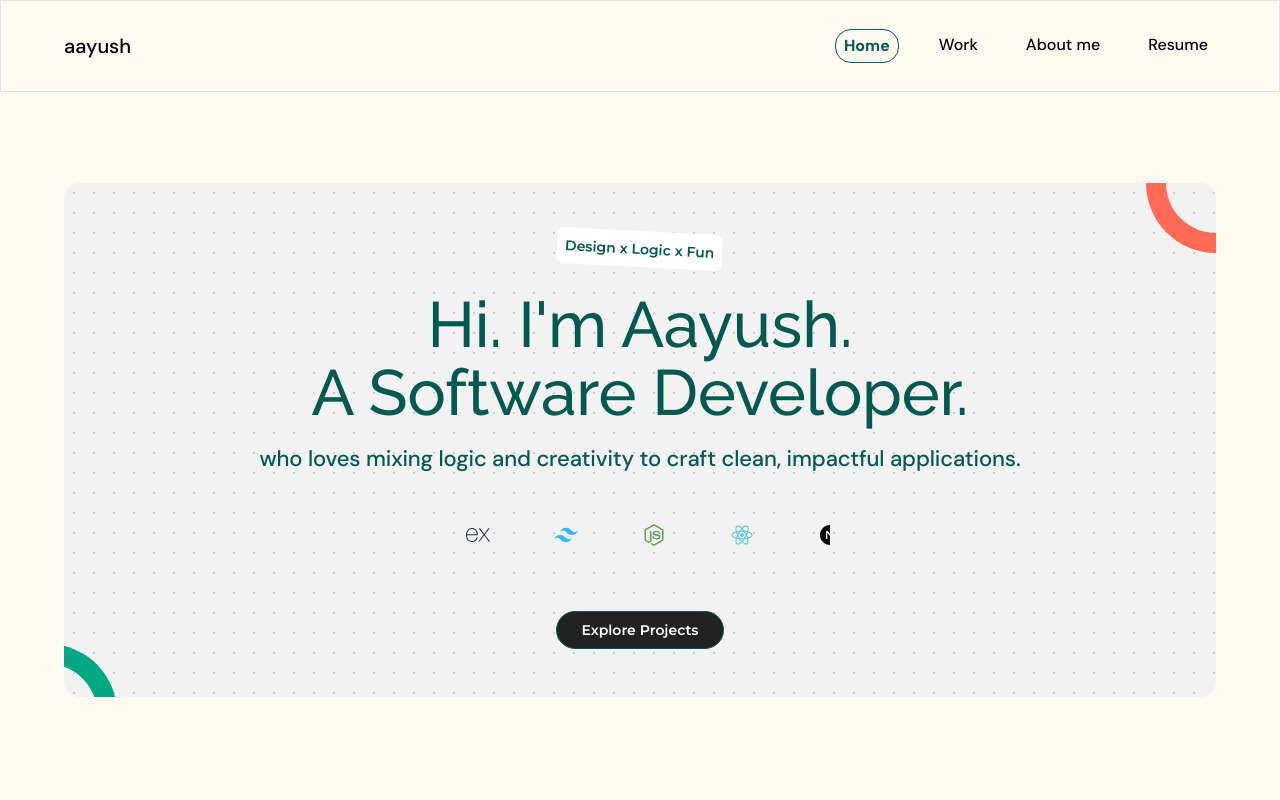
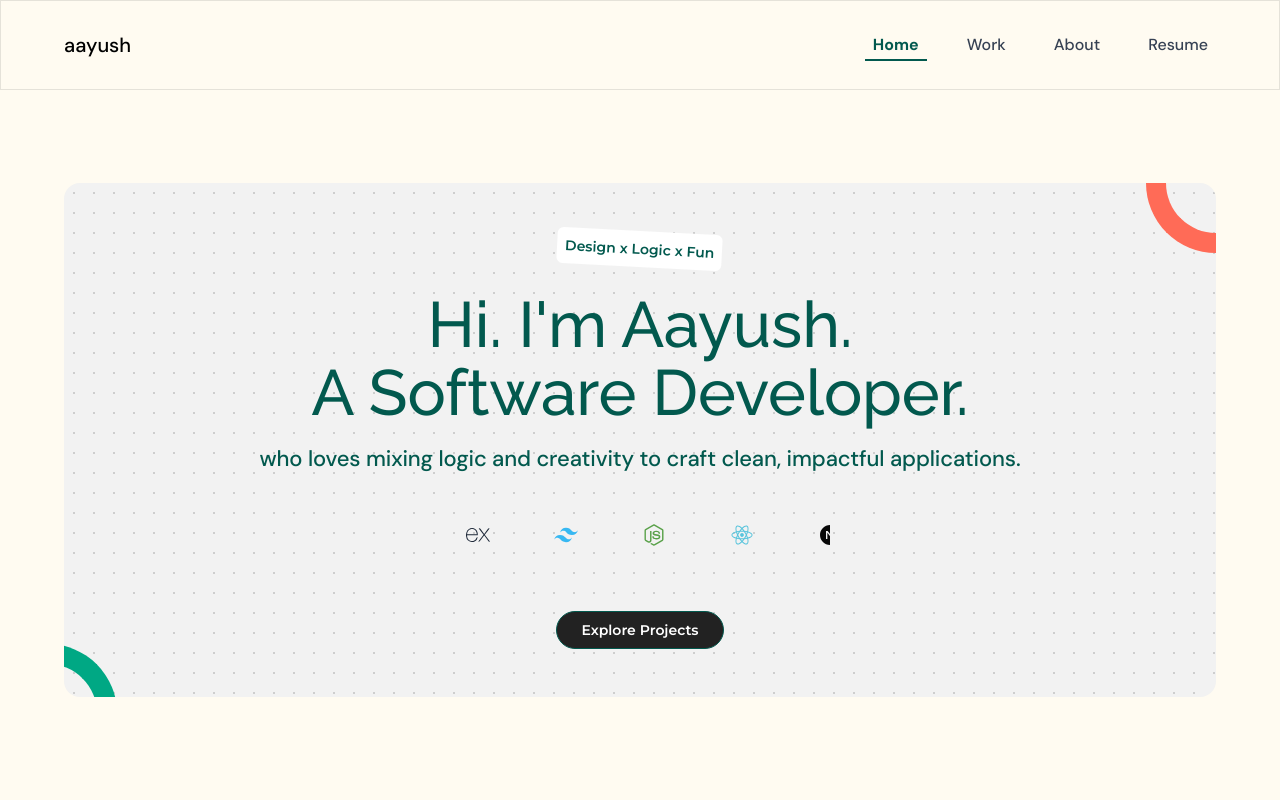
Before and after one commit to Aayush-chalise/portfolio, a React (Vite) app in the folder frontend/myportfolio/: page / in a window 1280 px wide. Shown: the top 800 px of the page. Built offline with nearby package versions, Linux system fonts and the light colour scheme.

Commit message:
add bottom border effect to navlinks

```diff
--- a/frontend/myportfolio/src/components/Nav.jsx
+++ b/frontend/myportfolio/src/components/Nav.jsx
@@ -7,40 +7,67 @@ const Nav = () => {
         <div className="text-lg sm:text-xl hidden md:block">aayush</div>
         <div className="hidden md:flex">
           <ul className="flex gap-6 sm:gap-8">
-            <NavLink
-              className={({ isActive }) =>
-                isActive
-                  ? " border text-theme-green font-bold px-2 py-1 rounded-2xl hover:bg-[#C1D6C3]"
-                  : "px-2 py-1 rounded-full hover:bg-[#C1D6C3]"
+            <NavLink className="relative" to="/">
+              {({ isActive }) => (
+                <div className="relative px-2 py-1">
+                  <span
+                    className={
+                      isActive ? "text-theme-green font-bold" : "text-gray-700"
                     }
-              to="/"
                   >
                     Home
+                  </span>
+
+                  <span
+                    className={`absolute left-0 bottom-0 h-[2px] bg-theme-green transition-all duration-300 ${
+                      isActive ? "w-full" : "w-0"
+                    }`}
+                  />
+                </div>
+              )}
             </NavLink>
-            <NavLink
-              className={({ isActive }) =>
-                isActive
-                  ? "border text-theme-green font-bold px-2 py-1 rounded-2xl hover:bg-[#C1D6C3]"
-                  : "px-2 py-1 rounded-full hover:bg-[#C1D6C3]"
+            <NavLink className="relative" to="/projects">
+              {({ isActive }) => (
+                <div className="relative px-2 py-1">
+                  <span
+                    className={
+                      isActive ? "text-theme-green font-bold" : "text-gray-700"
                     }
-              to="/projects"
                   >
                     Work
+                  </span>
+
+                  <span
+                    className={`absolute left-0 bottom-0 h-[2px] bg-theme-green transition-all duration-300 ${
+                      isActive ? "w-full" : "w-0"
+                    }`}
+                  />
+                </div>
+              )}
             </NavLink>
 
-            <NavLink
-              className={({ isActive }) =>
-                isActive
-                  ? "border text-theme-green font-bold px-2 py-1 rounded-2xl hover:bg-[#C1D6C3]"
-                  : "px-2 py-1 rounded-full hover:bg-[#C1D6C3]"
+            <NavLink className="relative" to="/about">
+              {({ isActive }) => (
+                <div className="relative px-2 py-1">
+                  <span
+                    className={
+                      isActive ? "text-theme-green font-bold" : "text-gray-700"
                     }
-              to="/about"
                   >
-              About me
+                    About
+                  </span>
+
+                  <span
+                    className={`absolute left-0 bottom-0 h-[2px] bg-theme-green transition-all duration-300 ${
+                      isActive ? "w-full" : "w-0"
+                    }`}
+                  />
+                </div>
+              )}
             </NavLink>
 
             <a
-              className="px-2 py-1 rounded-full hover:bg-[#C1D6C3]"
+              className="px-2 py-1 text-gray-700 "
               href="Aayush_Chalise.pdf"
               target="_blank"
             >
@@ -49,42 +76,69 @@ const Nav = () => {
           </ul>
         </div>
 
-        <div className="flex justify-center items-center max-w-[370px] px-1.5 sm:px-3 md:py-3  sm:max-w-[450px] md:hidden   rounded-2xl py-1.5 bg-card-bg ">
+        <div className="flex justify-center items-center max-w-[370px] px-3 sm:px-5 md:py-4  sm:max-w-[450px] md:hidden   rounded-2xl py-2.5 bg-card-bg ">
           <ul className="flex gap-6 sm:gap-8">
-            <NavLink
-              className={({ isActive }) =>
-                isActive
-                  ? "border  text-theme-green font-bold px-2 py-1 rounded-full hover:bg-[#C1D6C3]"
-                  : "px-2 py-1 rounded-full hover:bg-[#C1D6C3]"
+            <NavLink className="relative" to="/">
+              {({ isActive }) => (
+                <div className="relative px-2 py-1">
+                  <span
+                    className={
+                      isActive ? "text-theme-green font-bold" : "text-gray-700"
                     }
-              to="/"
                   >
                     Home
+                  </span>
+
+                  <span
+                    className={`absolute left-0 bottom-0 h-[2px] bg-theme-green transition-all duration-300 ${
+                      isActive ? "w-full" : "w-0"
+                    }`}
+                  />
+                </div>
+              )}
             </NavLink>
-            <NavLink
-              className={({ isActive }) =>
-                isActive
-                  ? "border text-theme-green font-bold px-2 py-1 rounded-2xl hover:bg-[#C1D6C3]"
-                  : "px-2 py-1 rounded-full hover:bg-[#C1D6C3]"
+            <NavLink className="relative" to="/projects">
+              {({ isActive }) => (
+                <div className="relative px-2 py-1">
+                  <span
+                    className={
+                      isActive ? "text-theme-green font-bold" : "text-gray-700"
                     }
-              to="/projects"
                   >
                     Work
+                  </span>
+
+                  <span
+                    className={`absolute left-0 bottom-0 h-[2px] bg-theme-green transition-all duration-300 ${
+                      isActive ? "w-full" : "w-0"
+                    }`}
+                  />
+                </div>
+              )}
             </NavLink>
 
-            <NavLink
-              className={({ isActive }) =>
-                isActive
-                  ? "border  text-theme-green font-bold px-2 py-1 rounded-2xl hover:bg-[#C1D6C3]   "
-                  : "px-2 py-1 rounded-full hover:bg-[#C1D6C3]"
+            <NavLink className="relative" to="/about">
+              {({ isActive }) => (
+                <div className="relative px-2 py-1">
+                  <span
+                    className={
+                      isActive ? "text-theme-green font-bold" : "text-gray-700"
                     }
-              to="/about"
                   >
-              About me
+                    About
+                  </span>
+
+                  <span
+                    className={`absolute left-0 bottom-0 h-[2px] bg-theme-green transition-all duration-300 ${
+                      isActive ? "w-full" : "w-0"
+                    }`}
+                  />
+                </div>
+              )}
             </NavLink>
 
             <a
-              className="px-2 py-1 rounded-full hover:bg-[#C1D6C3]"
+              className="px-2 py-1 text-gray-700 "
               href="Aayush_Chalise.pdf"
               target="_blank"
             >
--- a/frontend/myportfolio/src/sections/LandingPage.jsx
+++ b/frontend/myportfolio/src/sections/LandingPage.jsx
@@ -18,7 +18,7 @@ const LandingPage = () => {
         <div className="arc arc-green absolute bottom-0 left-0 origin-bottom-left rotate-[180deg]" />
 
         <div className="px-2 flex flex-col justify-center items-center w-full">
-          <span className="bg-white font-montserrat p-2 rounded-md mb-6 text-theme-green font-semibold text-xs sm:text-sm hidden xl:block rotate-3 ">
+          <span className="bg-white font-montserrat p-2 rounded-md mb-6 text-theme-green font-semibold text-xs sm:text-sm  xl:block rotate-3 ">
             Design x Logic x Fun
           </span>
 
@@ -65,7 +65,7 @@ const LandingPage = () => {
             </Marquee>
           </div>
           <div>
-            <button className="border font-montserrat hover:bg-[#4C6763] border-theme-green px-6 py-2 rounded-full font-semibold text-xs sm:text-sm bg-[#222222] text-white mt-14 sm:mt-16">
+            <button className="border font-montserrat hover:bg-[#4C6763] border-theme-green px-6 py-2 rounded-full font-semibold text-xs sm:text-sm bg-[#222222] text-white mt-14 sm:mt-16 ">
               <Link to="/projects"> Explore Projects </Link>
             </button>
           </div>
```
Lines whose indentation alone changed are shown as unchanged.
